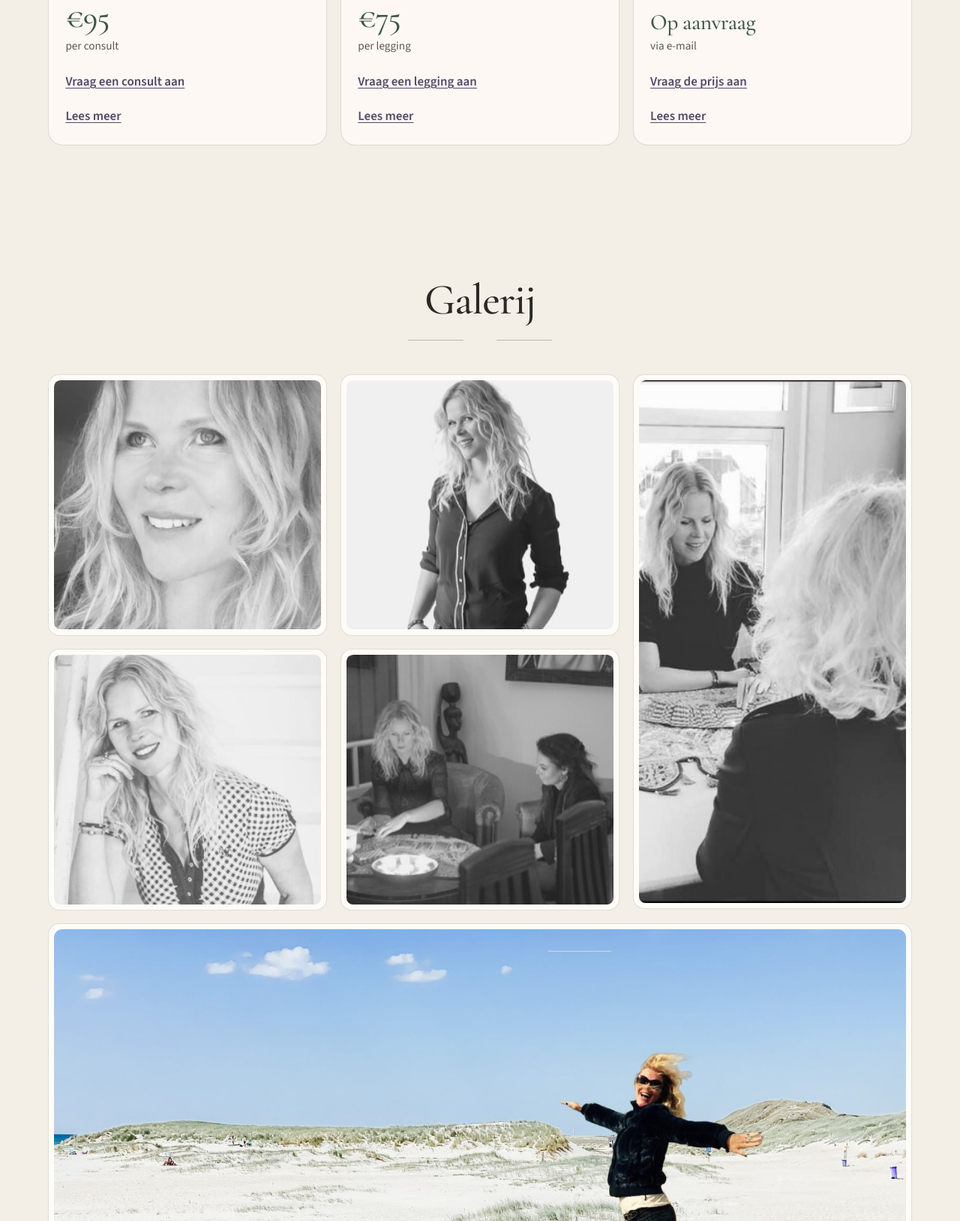
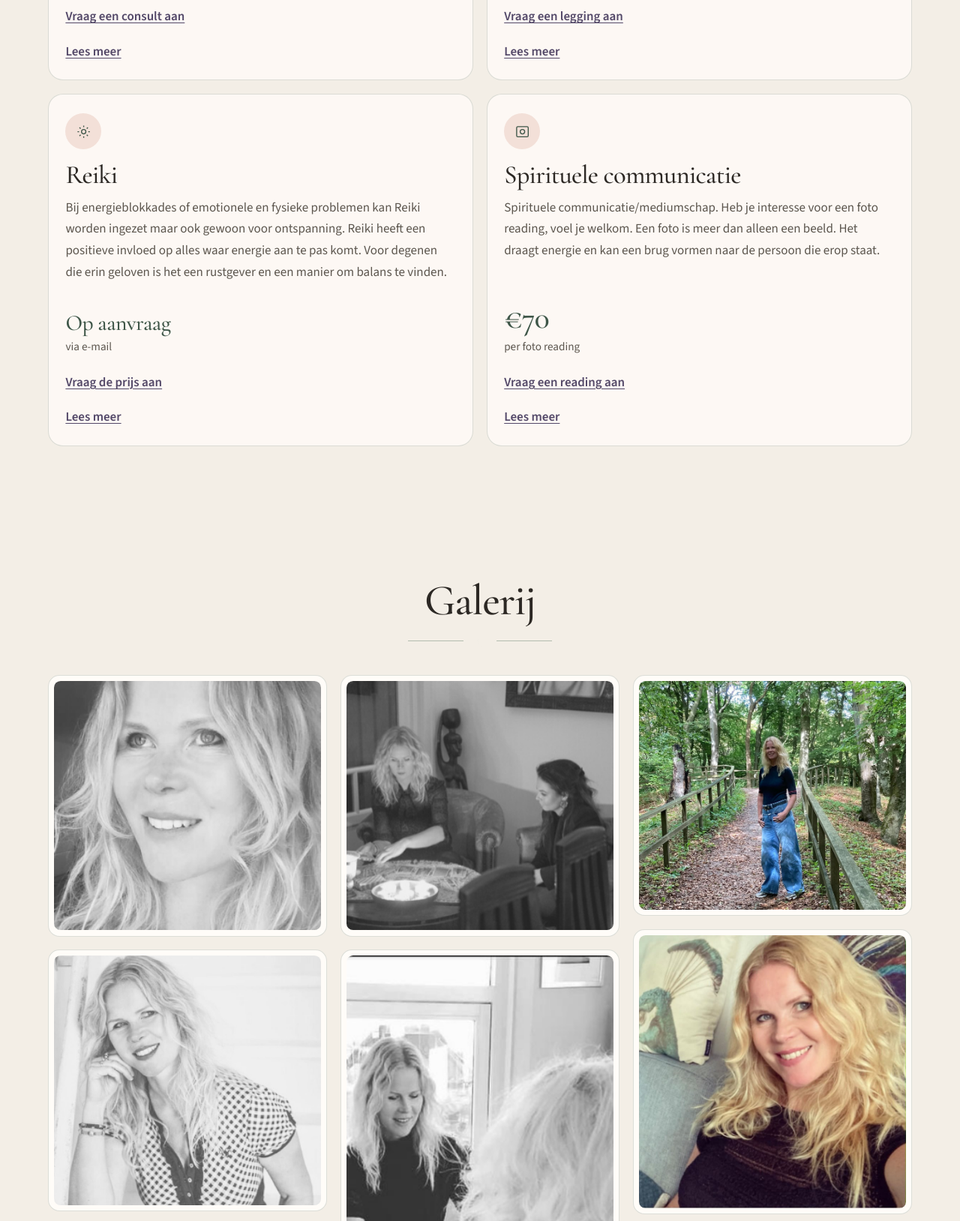
Before and after one commit to veerlemb/henriettevankordenoordt, a plain HTML site: page index.html in a window 1280 px wide. Shown: the part 1792-3420 px from the top of the page at 75% size. Drawn offline with Linux system fonts and the light colour scheme.

Commit message:
Add three gallery photos and a homepage service card.
Compress the new portraits to JPEG and list Spirituele communicatie at €70 next to the other consults.

Co-authored-by: veerlemb <veerlemb@users.noreply.github.com>

```diff
--- a/css/styles.css
+++ b/css/styles.css
@@ -863,7 +863,7 @@ textarea {
   }
 
   .services {
-    grid-template-columns: repeat(3, 1fr);
+    grid-template-columns: repeat(2, 1fr);
     align-items: stretch;
   }
 
--- a/index.html
+++ b/index.html
@@ -73,6 +73,12 @@
         {
           "@type": "Offer",
           "name": "Reiki"
+        },
+        {
+          "@type": "Offer",
+          "name": "Spirituele communicatie",
+          "price": "70",
+          "priceCurrency": "EUR"
         }
       ]
     }
@@ -208,6 +214,20 @@
             <a class="more" href="mailto:henrietkorden@gmail.com?subject=Vraag%20over%20Reiki&amp;body=Hallo%20Henriette%2C%0A%0AIk%20wil%20graag%20weten%20wat%20een%20Reiki-behandeling%20kost%20en%20of%20je%20tijd%20hebt.%0A%0ANaam%3A%20%0ATelefoon%3A%20%0A%0AGroet%2C%0A">Vraag de prijs aan</a>
             <a class="more" href="reiki.html">Lees meer</a>
           </article>
+
+          <article class="service" id="spirituele-communicatie">
+            <div class="service-icon" aria-hidden="true">
+              <svg viewBox="0 0 24 24" fill="none" stroke="currentColor" stroke-width="1.4">
+                <rect x="4" y="5" width="16" height="14" rx="1.6"/>
+                <circle cx="12" cy="12" r="3.1"/>
+              </svg>
+            </div>
+            <h3>Spirituele communicatie</h3>
+            <p class="text">Spirituele communicatie/mediumschap. Heb je interesse voor een foto reading, voel je welkom. Een foto is meer dan alleen een beeld. Het draagt energie en kan een brug vormen naar de persoon die erop staat.</p>
+            <p class="price"><strong>€70</strong><span>per foto reading</span></p>
+            <a class="more" href="mailto:henrietkorden@gmail.com?subject=Afspraak%20spirituele%20communicatie&amp;body=Hallo%20Henriette%2C%0A%0AIk%20wil%20graag%20een%20foto%20reading%20(€70).%0A%0ANaam%3A%20%0ATelefoon%3A%20%0A%0AGroet%2C%0A">Vraag een reading aan</a>
+            <a class="more" href="spirituele-communicatie.html">Lees meer</a>
+          </article>
         </div>
       </div>
     </section>
@@ -251,6 +271,21 @@
           <figure>
             <button class="shot" type="button" data-src="fotos/consult-raam.png">
               <img src="fotos/consult-raam.png" width="291" height="570" alt="Henriette in gesprek tijdens een consult bij het raam" loading="lazy">
+            </button>
+          </figure>
+          <figure>
+            <button class="shot" type="button" data-src="fotos/pad-bos.jpg">
+              <img src="fotos/pad-bos.jpg" width="1600" height="1371" alt="Henriette van Kordenoordt op een houten pad in het bos" loading="lazy">
+            </button>
+          </figure>
+          <figure>
+            <button class="shot" type="button" data-src="fotos/portret-bank.jpg">
+              <img src="fotos/portret-bank.jpg" width="750" height="766" alt="Portret van Henriette van Kordenoordt" loading="lazy">
+            </button>
+          </figure>
+          <figure>
+            <button class="shot" type="button" data-src="fotos/strand-zonsondergang.jpg">
+              <img src="fotos/strand-zonsondergang.jpg" width="750" height="1137" alt="Henriette van Kordenoordt op het strand bij zonsondergang" loading="lazy">
             </button>
           </figure>
         </div>
@@ -341,6 +376,7 @@
                 <option>Astrologisch consult (€95)</option>
                 <option>Tarotkaartlegging (€75)</option>
                 <option>Reiki (prijs op aanvraag)</option>
+                <option>Spirituele communicatie (€70)</option>
                 <option>Ik weet het nog niet</option>
               </select>
             </div>
```
Also changed, not shown: fotos/pad-bos.jpg (added), fotos/portret-bank.jpg (added), fotos/strand-zonsondergang.jpg (added).
